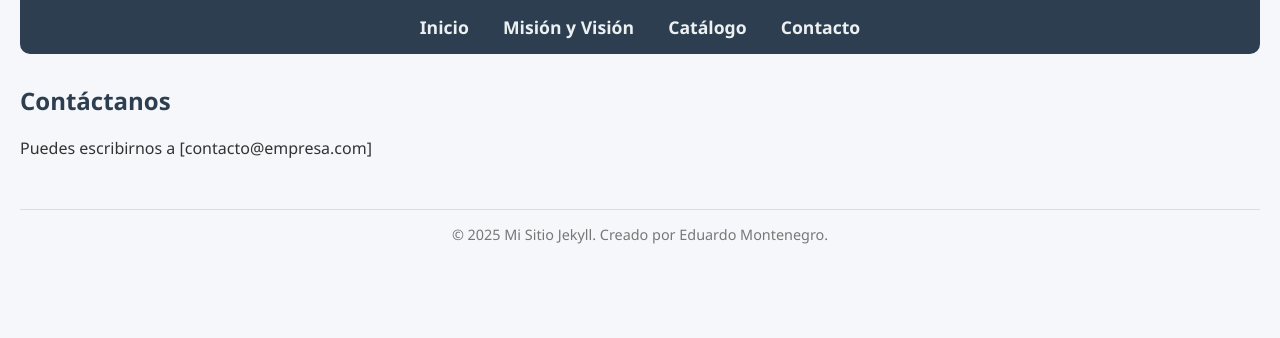
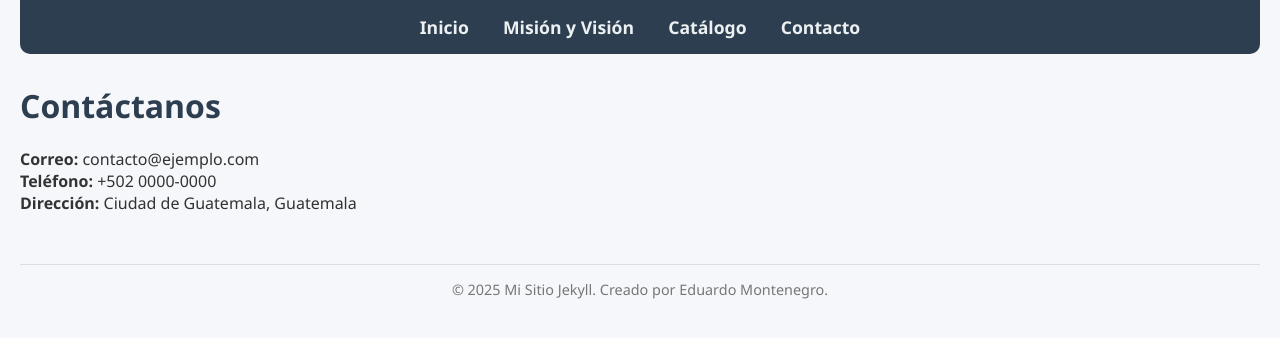
Before and after one commit to eduhigh/mi-sitio-jekyll, a Jekyll site: the page built from contact.md, in a window 1280 px wide. Shown: the top 338 px of the page. Built offline with Jekyll 4.4.1, drawn with Linux system fonts in a browser that asks for light colours.

Commit message:
Corrijo páginas about, catalog y contact con front matter

```diff
--- a/contact.md
+++ b/contact.md
@@ -1,9 +1,10 @@
 ---
 layout: default
 title: Contacto
-permalink: /contact/
 ---
 
-## Contáctanos
+# Contáctanos
 
-Puedes escribirnos a [contacto@empresa.com]
+**Correo:** contacto@ejemplo.com
+**Teléfono:** +502 0000-0000
+**Dirección:** Ciudad de Guatemala, Guatemala
```
